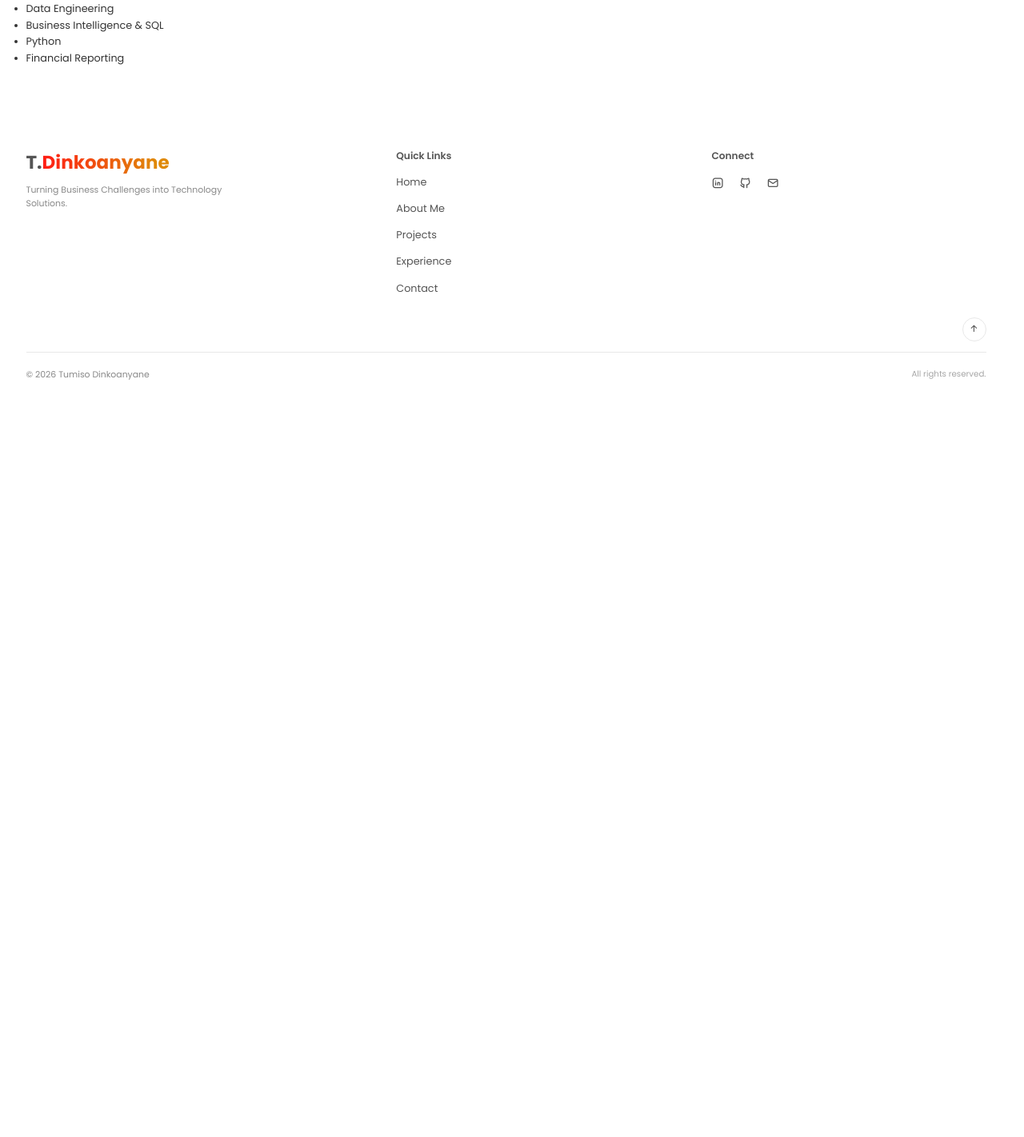
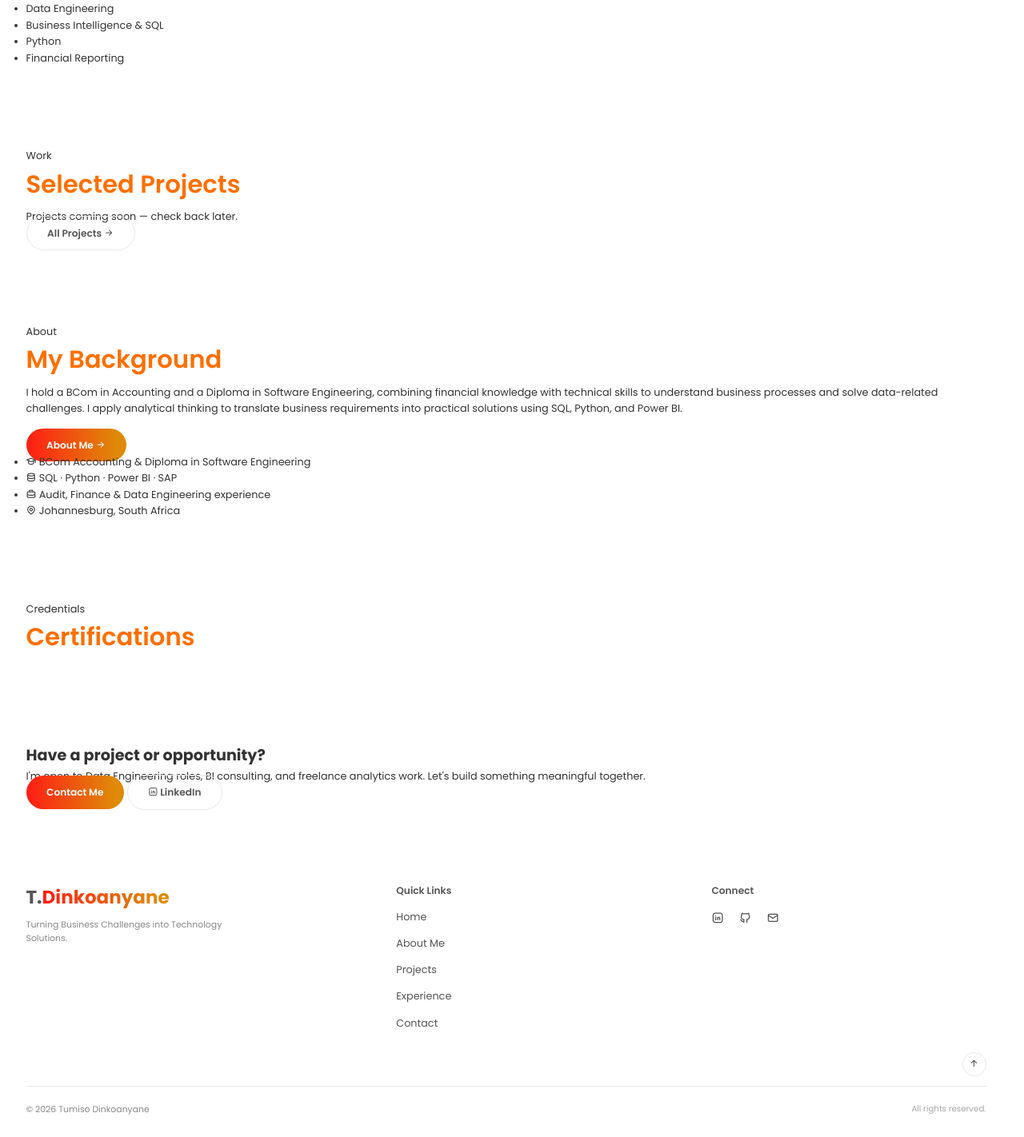
Before and after one commit to codespace-cloudmaindesk/portfolio, a Spring Boot app: page / in a window 1280 px wide. Shown: the part 669-2091 px from the top of the page at 80% size. Before the commit the page ends 1144 px from the top, so only its background shows below. Run offline with Spring Boot 4, Linux system fonts and the light colour scheme.

Commit message:
feat(home): expand landing page to 7 sections
- Add Selected Projects, My Background, Certifications, Let's Connect
- Restore full CSS link cascade (base, layout, components, hero)
- Remove page-specific CSS files; styles consolidated into components.css

```diff
--- a/src/main/resources/templates/home.html
+++ b/src/main/resources/templates/home.html
@@ -16,15 +16,15 @@
 <div th:replace="~{fragments :: nav}"></div>
 
 <main>
+
+    <!-- HERO -->
     <section class="container section hero" aria-label="Hero">
         <div class="split-grid">
 
             <div class="hero-content">
                 <p class="hero-eyebrow"><span class="eyebrow-dash"></span> Hi, I'm</p>
                 <h1 class="hero-name">Tumiso<br>Dinkoanyane</h1>
-
                 <p class="hero-role" id="hero-role" th:attr="data-roles=${#strings.listJoin(roles, roleSeparator)}"></p>
-
                 <p class="hero-bio" th:text="${about.overview[0]}"></p>
                 <div class="hero-actions">
                     <a class="btn btn-primary" th:href="@{/projects}" id="btn-view-portfolio">View Portfolio</a>
@@ -34,29 +34,136 @@
 
             <div class="hero-visual" role="presentation" aria-hidden="true">
                 <div class="hero-circle hero-circle-bg"></div>
-                <div class="hero-circle hero-circle-top">
-                    <i class="ti ti-users"></i>
-                </div>
-                <div class="hero-circle hero-circle-left">
-                    <i class="ti ti-chart-bar"></i>
-                </div>
-                <div class="hero-circle hero-circle-right">
-                    <i class="ti ti-topology-star-3"></i>
-                </div>
-
-                <img class="hero-photo"
-                     th:src="@{/images/hero_profile.png}"
-                     alt="Tumiso Dinkoanyane — profile photo" />
+                <div class="hero-circle hero-circle-top"><i class="ti ti-users"></i></div>
+                <div class="hero-circle hero-circle-left"><i class="ti ti-chart-bar"></i></div>
+                <div class="hero-circle hero-circle-right"><i class="ti ti-topology-star-3"></i></div>
+                <img class="hero-photo" th:src="@{/images/hero_profile.png}" alt="Tumiso Dinkoanyane — profile photo" />
             </div>
 
         </div>
     </section>
 
+    <!-- WHAT I WORK WITH -->
     <section class="container section tech-strip" aria-label="Tools and Capabilities">
         <h2 class="section-heading">What I Work With</h2>
         <ul class="tech-tag-list">
             <li class="tech-tag" th:each="skill : ${skills}" th:text="${skill.name}"></li>
         </ul>
+    </section>
+
+    <!-- SELECTED PROJECTS -->
+    <section class="section projects-strip" aria-label="Selected Projects" id="projects">
+        <div class="container">
+            <span class="section-label">Work</span>
+            <h2 class="section-heading">Selected Projects</h2>
+            <span class="section-heading-accent"></span>
+
+            <div class="card-grid" th:if="${not #lists.isEmpty(featuredProjects)}">
+                <article class="project-card" th:each="project : ${featuredProjects}">
+                    <h3 class="project-card-title" th:text="${project.title}"></h3>
+                    <p class="project-card-desc" th:text="${project.shortDescription}"></p>
+                    <ul class="project-tech-list" th:if="${not #lists.isEmpty(project.technologies)}">
+                        <li class="tech-tag" th:each="tech : ${project.technologies}" th:text="${tech}"></li>
+                    </ul>
+                    <div class="project-card-footer">
+                        <span class="project-status-badge" th:text="${project.status.displayName}"></span>
+                        <div class="project-card-links">
+                            <a class="project-link" th:if="${project.githubUrl}" th:href="${project.githubUrl}"
+                               target="_blank" rel="noopener noreferrer" aria-label="View on GitHub">
+                                <i class="ti ti-brand-github"></i> GitHub
+                            </a>
+                            <a class="project-link" th:if="${project.demoUrl}" th:href="${project.demoUrl}"
+                               target="_blank" rel="noopener noreferrer" aria-label="View live demo">
+                                View <i class="ti ti-arrow-right"></i>
+                            </a>
+                        </div>
+                    </div>
+                </article>
+            </div>
+
+            <p class="projects-empty" th:if="${#lists.isEmpty(featuredProjects)}">
+                Projects coming soon — check back later.
+            </p>
+
+            <div class="section-cta">
+                <a class="btn btn-secondary" th:href="@{/projects}" id="btn-all-projects">
+                    All Projects <i class="ti ti-arrow-right"></i>
+                </a>
+            </div>
+        </div>
+    </section>
+
+    <!-- MY BACKGROUND -->
+    <section class="container section background-section" aria-label="My Background" id="background">
+        <span class="section-label">About</span>
+        <h2 class="section-heading">My Background</h2>
+        <span class="section-heading-accent"></span>
+
+        <div class="background-inner">
+            <div>
+                <p class="background-text" th:text="${about.description[0]}"></p>
+                <div style="margin-top: var(--sp-lg);">
+                    <a class="btn btn-primary" th:href="@{/about}" id="btn-about-me">
+                        About Me <i class="ti ti-arrow-right"></i>
+                    </a>
+                </div>
+            </div>
+            <div class="background-visual">
+                <ul class="bg-stat-list">
+                    <li class="bg-stat-item"><i class="ti ti-school"></i> BCom Accounting &amp; Diploma in Software Engineering</li>
+                    <li class="bg-stat-item"><i class="ti ti-database"></i> SQL &middot; Python &middot; Power BI &middot; SAP</li>
+                    <li class="bg-stat-item"><i class="ti ti-briefcase"></i> Audit, Finance &amp; Data Engineering experience</li>
+                    <li class="bg-stat-item"><i class="ti ti-map-pin"></i> Johannesburg, South Africa</li>
+                </ul>
+            </div>
+        </div>
+    </section>
+
+    <!-- CERTIFICATIONS -->
+    <section class="section cert-strip" aria-label="Certifications" id="certifications">
+        <div class="container">
+            <span class="section-label">Credentials</span>
+            <h2 class="section-heading">Certifications</h2>
+            <span class="section-heading-accent"></span>
+
+            <div class="cert-grid">
+                <a class="cert-card"
+                   th:each="cert : ${certifications}"
+                   th:href="${cert.credentialUrl}"
+                   target="_blank"
+                   rel="noopener noreferrer"
+                   th:aria-label="'View credential: ' + ${cert.name}">
+                    <div class="cert-icon-wrap"><i class="ti ti-certificate"></i></div>
+                    <div class="cert-info">
+                        <span class="cert-name" th:text="${cert.name}"></span>
+                        <div class="cert-meta">
+                            <span th:text="${cert.issuer}"></span>
+                            <span class="cert-meta-sep"></span>
+                            <span th:text="${cert.issueDate}"></span>
+                        </div>
+                        <span class="cert-view-link">View Credential <i class="ti ti-external-link"></i></span>
+                    </div>
+                </a>
+            </div>
+        </div>
+    </section>
+
+    <!-- LET'S CONNECT -->
+    <section class="container section connect-section" aria-label="Let's Connect" id="connect">
+        <div class="connect-inner">
+            <h2 class="connect-title">Have a project or <span>opportunity?</span></h2>
+            <p class="connect-sub">
+                I'm open to Data Engineering roles, BI consulting, and freelance analytics work.
+                Let's build something meaningful together.
+            </p>
+            <div class="connect-actions">
+                <a class="btn btn-primary" th:href="@{/contact}" id="btn-connect-contact">Contact Me</a>
+                <a class="btn btn-secondary" href="https://www.linkedin.com/in/tumisodinkoanyane/"
+                   target="_blank" rel="noopener noreferrer" id="btn-connect-linkedin">
+                    <i class="ti ti-brand-linkedin"></i> LinkedIn
+                </a>
+            </div>
+        </div>
     </section>
 
 </main>
```
